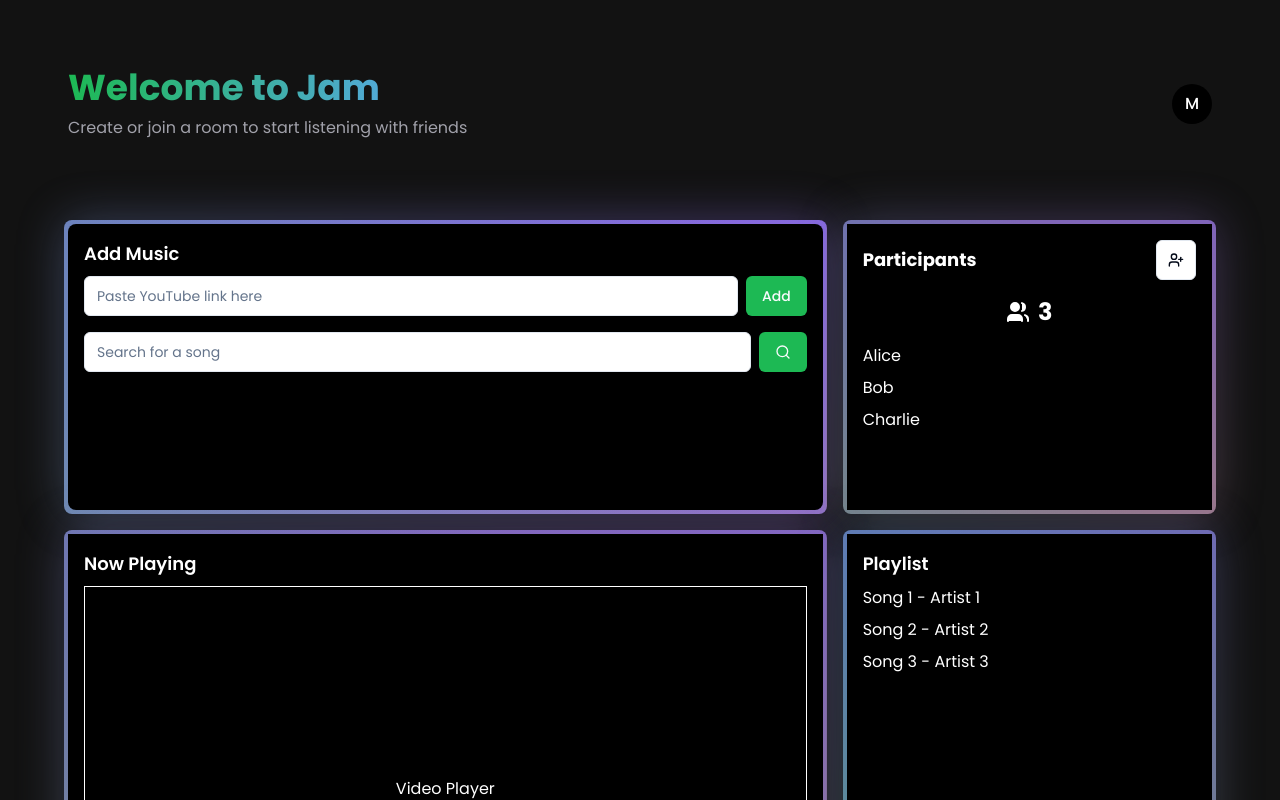
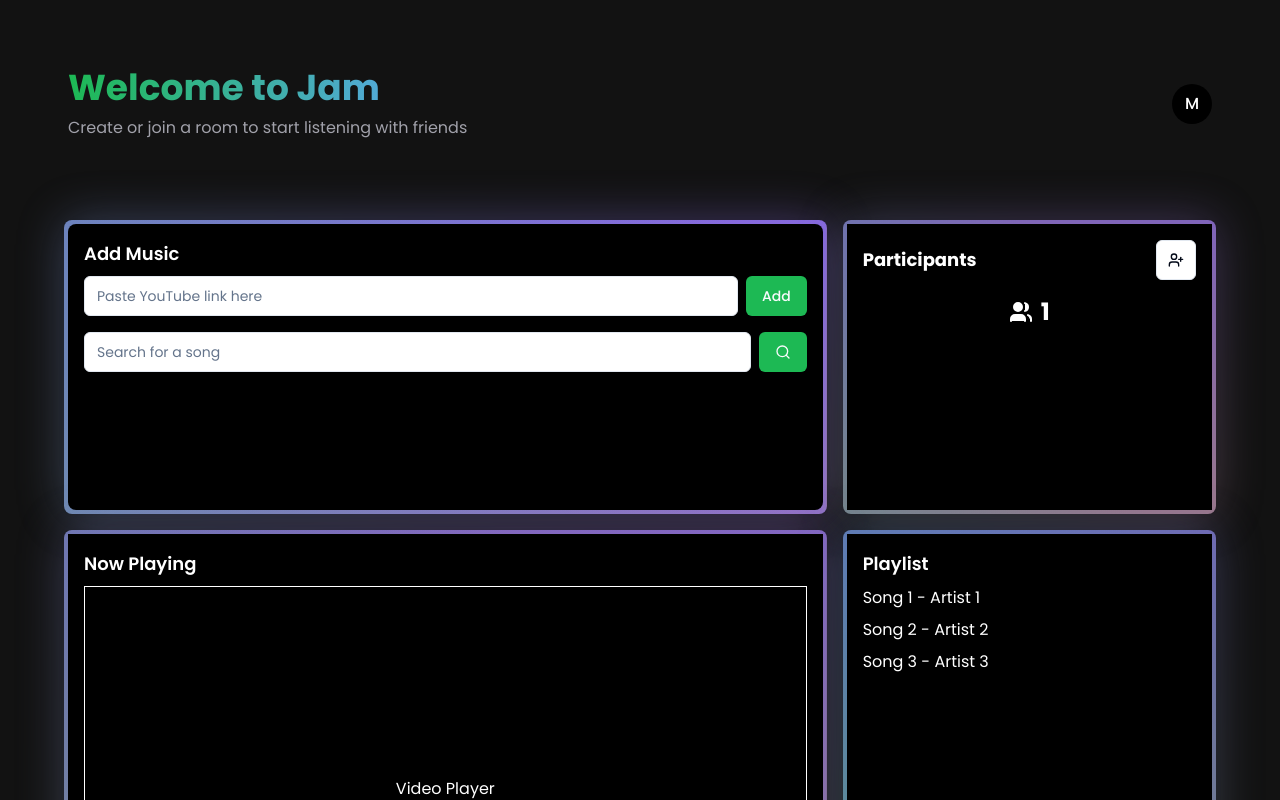
Before and after one commit to i-madhav/jamturbo, a Next.js app in the folder apps/web/: page /room/1 in a window 1280 px wide. Shown: the top 800 px of the page. Built offline with nearby package versions, Linux system fonts and the light colour scheme; no server answers; the database is empty.

Commit message:
feat:participant added

```diff
--- a/apps/web/app/(platform)/room/[roomid]/page.tsx
+++ b/apps/web/app/(platform)/room/[roomid]/page.tsx
@@ -1,7 +1,7 @@
 "use client";
 
 import { useParams } from "next/navigation";
-import { useEffect, useState } from "react";
+import { useCallback, useEffect, useState } from "react";
 import { Button } from "@/components/ui/button";
 import { Input } from "@/components/ui/input";
 import { ScrollArea } from "@/components/ui/scroll-area";
@@ -24,6 +24,7 @@ import { BackgroundGradient } from "@/components/ui/background-gradient";
 import { useRouter } from "next/navigation";
 import { useUser } from "@clerk/nextjs";
 import { useSocket } from "@/context/SocketContext";
+import { Item } from "@radix-ui/react-dropdown-menu";
 
 const RoomPage = () => {
   const socket = useSocket();
@@ -38,10 +39,10 @@ const RoomPage = () => {
   const [isPlaying, setIsPlaying] = useState(false);
   const [currentMessage, setCurrentMessage] = useState("");
   const [newUser, setNewUser] = useState("");
-  const [participants, setParticipants] = useState(["Alice", "Bob", "Charlie"]);
+  const [participants, setParticipants] = useState<string[]>([""]);
   const { user } = useUser();
   const route = useRouter();
-
+  console.log(participants);
   useEffect(() => {
     handleVerifyUser();
   }, []);
@@ -50,13 +51,18 @@ const RoomPage = () => {
     if (!socket) {
       return;
     }
+
     if (user) {
+      socket.on("participant_in_room", (data) => {
+        console.log("Data from socket");
+        setParticipants(data);
+      });
       socket.emit("join_room_user", {
         email: user?.primaryEmailAddress?.emailAddress,
         roomId: roomid,
       });
     }
-  }, [socket , user]);
+  }, [socket, user]);
 
   async function handleVerifyUser() {
     try {
@@ -102,16 +108,10 @@ const RoomPage = () => {
     }
   };
 
-  const handleSendMessage = (e: React.FormEvent) => {
+  const handleSendMessage = useCallback((e: React.FormEvent) => {
     e.preventDefault();
-    if (currentMessage.trim()) {
-      setChatMessages((prev) => [
-        ...prev,
-        { user: "You", message: currentMessage },
-      ]);
-      setCurrentMessage("");
-    }
-  };
+
+  }, [socket , user]);
 
   const handleAddUser = (e: React.FormEvent) => {
     e.preventDefault();
@@ -206,19 +206,28 @@ const RoomPage = () => {
                 </DialogContent>
               </Dialog>
             </div>
+            {participants && (
               <div className="flex items-center justify-center text-2xl mb-4">
                 <Users className="mr-2 h-6 w-6 fill-white stroke-white" />
                 <span className="text-white font-bold">
                   {participants.length}
                 </span>
               </div>
+            )}
+
+            {participants && participants.length > 0 ? (
               <ScrollArea className="h-[150px]">
                 <ul className="space-y-2 text-white">
                   {participants.map((user, index) => (
-                  <li key={index}>{user}</li>
+                    <li key={index} className=" text-white font-bold">
+                      {user}
+                    </li>
                   ))}
                 </ul>
               </ScrollArea>
+            ) : (
+              <p>No Users Present in the room</p>
+            )}
           </BackgroundGradient>
         </div>
 
```
Also changed, not shown: 2 other files (tests, documents, lock files or other folders). Lines whose indentation alone changed are shown as unchanged.
